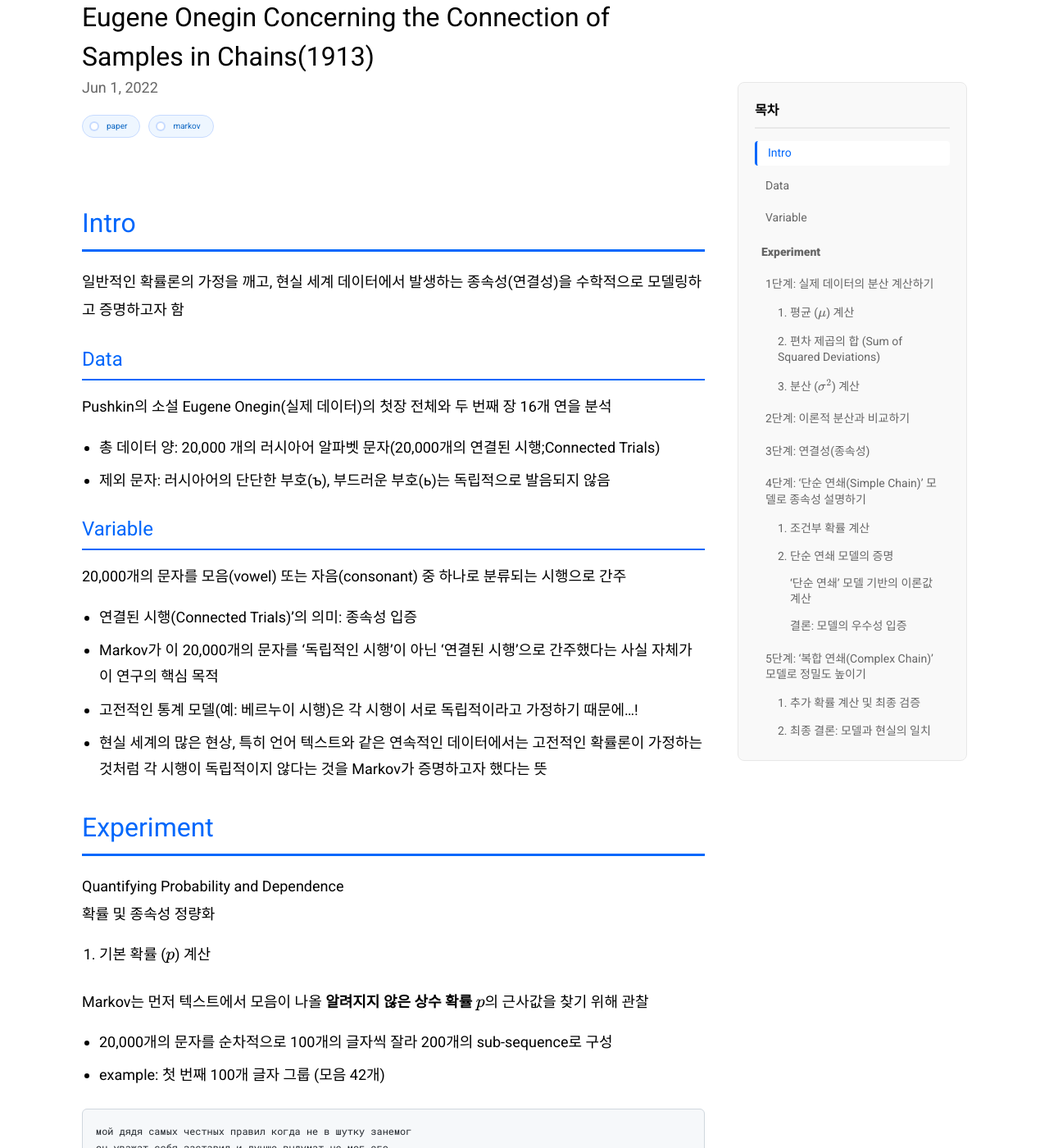
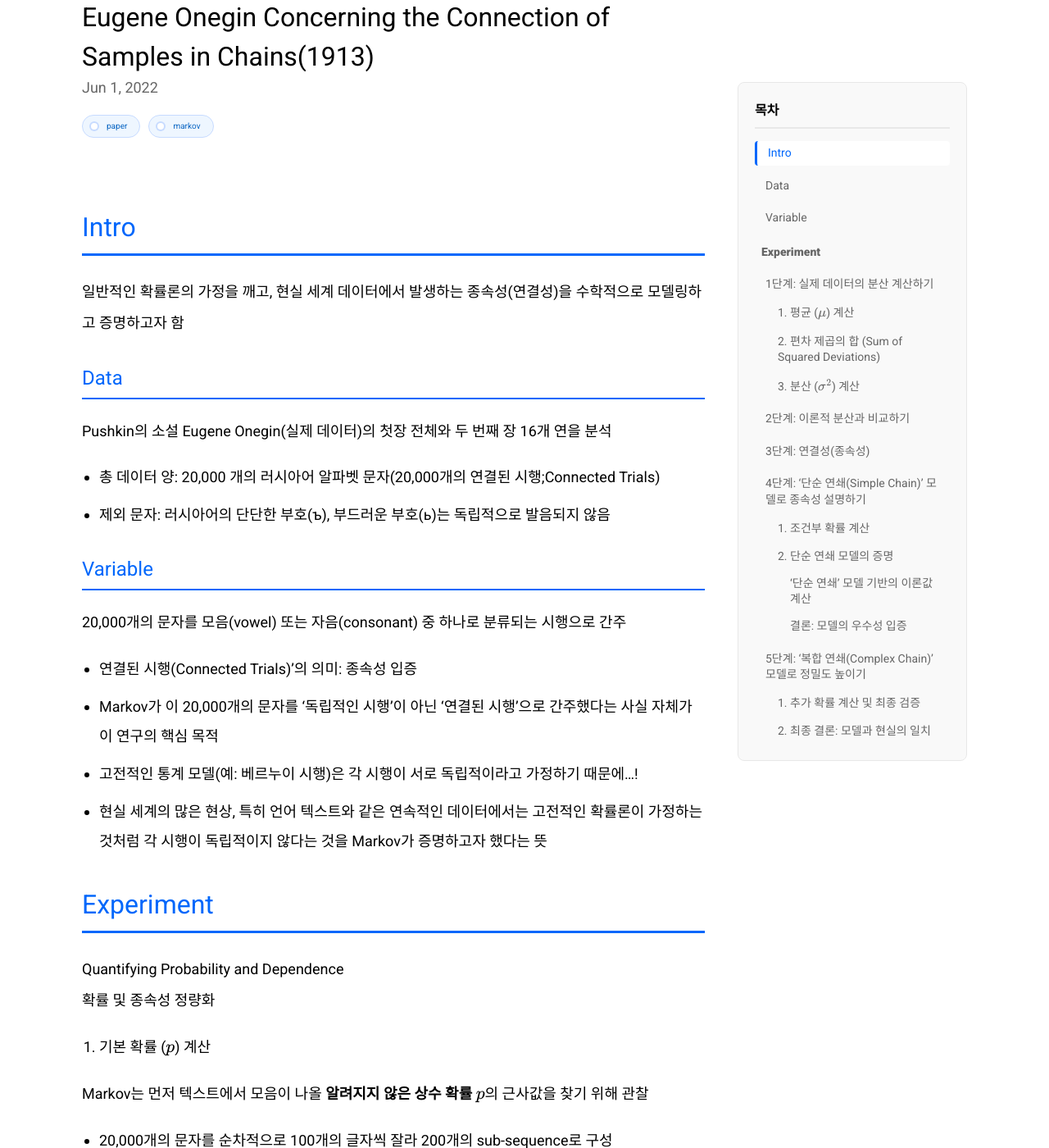
Before and after one commit to heonyus/heonyus.github.io, a Jekyll site: the page built from _posts/2022-06-02-Markov-Chain.md, in a window 1280 px wide and 1400 px high, scrolled down 340 px. Shown: the whole window at 82% size. Built offline with Jekyll 4.4.1, drawn with Linux system fonts in a browser that asks for light colours.

Commit message:
Increase line-height further and force blue color for all headers

```diff
--- a/_sass/components/_article.scss
+++ b/_sass/components/_article.scss
@@ -41,60 +41,65 @@
     margin-bottom: 5rem; // 50px
     @include fs--body;
     color: var(--text);
-    line-height: 1.8; // 행간 증가
+    line-height: 2.0; // 행간 더 증가
 
     > * {
-        margin-bottom: 2.4rem; // 18px -> 24px
+        margin-bottom: 3rem; // 24px -> 30px
     }
 
     h1 {
         @include fs--heading-1;
-        color: var(--link);
+        color: var(--link) !important;
         padding-bottom: 0.8rem;
-        border-bottom: 3px solid var(--link);
-        margin-top: 3rem;
-        margin-bottom: 2rem;
+        border-bottom: 3px solid var(--link) !important;
+        margin-top: 3.5rem !important;
+        margin-bottom: 2.5rem !important;
     }
 
     h2 {
         @include fs--heading-2;
-        color: var(--link);
+        color: var(--link) !important;
         padding-bottom: 0.6rem;
-        border-bottom: 2px solid var(--link);
-        margin-top: 2.5rem;
-        margin-bottom: 1.5rem;
+        border-bottom: 2px solid var(--link) !important;
+        margin-top: 3rem !important;
+        margin-bottom: 2rem !important;
     }
 
     h3 {
         @include fs--heading-3;
-        color: var(--link);
+        color: var(--link) !important;
         padding-bottom: 0.4rem;
-        border-bottom: 1px solid var(--link);
-        margin-top: 2rem;
-        margin-bottom: 1.2rem;
+        border-bottom: 1px solid var(--link) !important;
+        margin-top: 2.5rem !important;
+        margin-bottom: 1.5rem !important;
     }
 
     h4 {
         @include fs--heading-4;
-        color: var(--link);
-        margin-top: 1.8rem;
-        margin-bottom: 1rem;
+        color: var(--link) !important;
+        margin-top: 2rem !important;
+        margin-bottom: 1.2rem !important;
     }
 
     h5 {
         @include fs--body;
-        color: var(--link);
+        color: var(--link) !important;
         font-weight: 600;
+        margin-top: 1.8rem !important;
     }
 
     p {
-        line-height: 1.9;
-        margin-bottom: 1.6rem;
+        line-height: 2.1;
+        margin-bottom: 2rem;
     }
 
     li {
-        line-height: 1.8;
-        margin-bottom: 0.8rem;
+        line-height: 2.0;
+        margin-bottom: 1rem;
+    }
+
+    ul, ol {
+        margin-bottom: 2rem;
     }
 
     strong {
```
